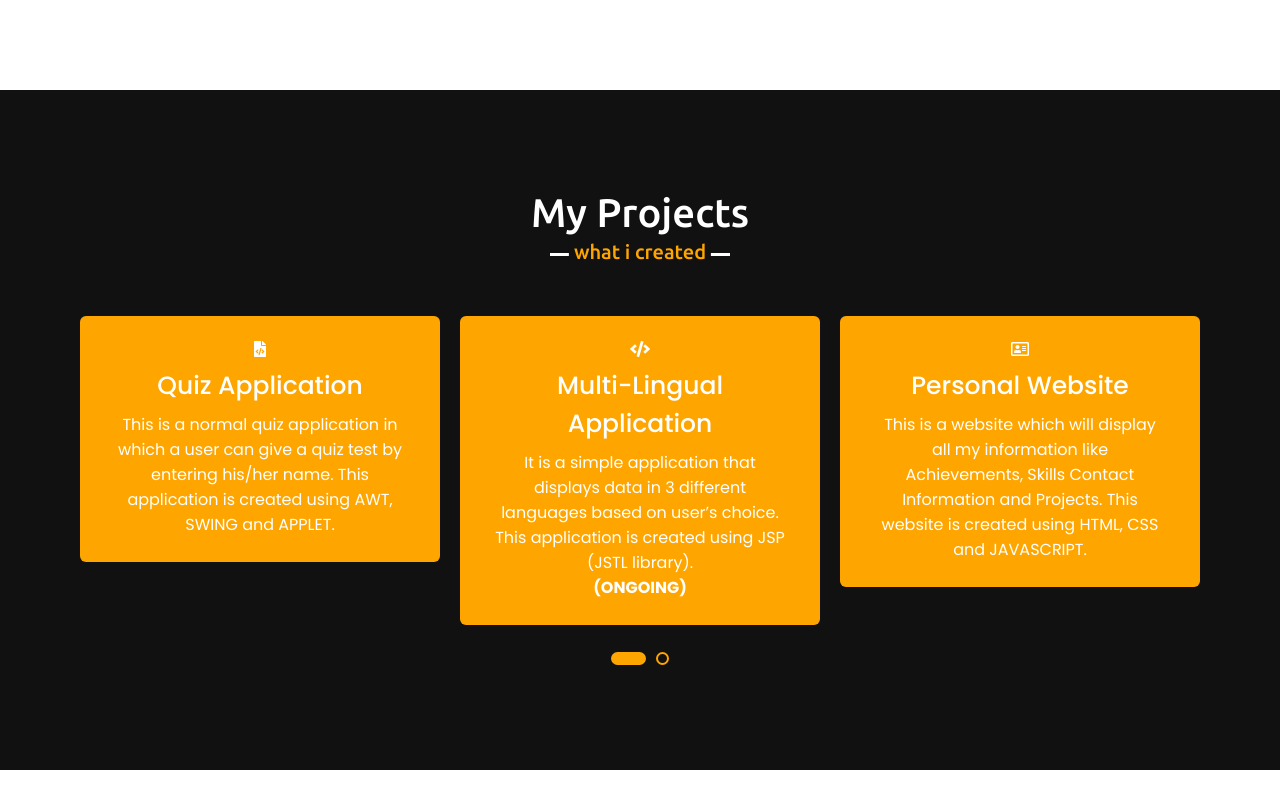
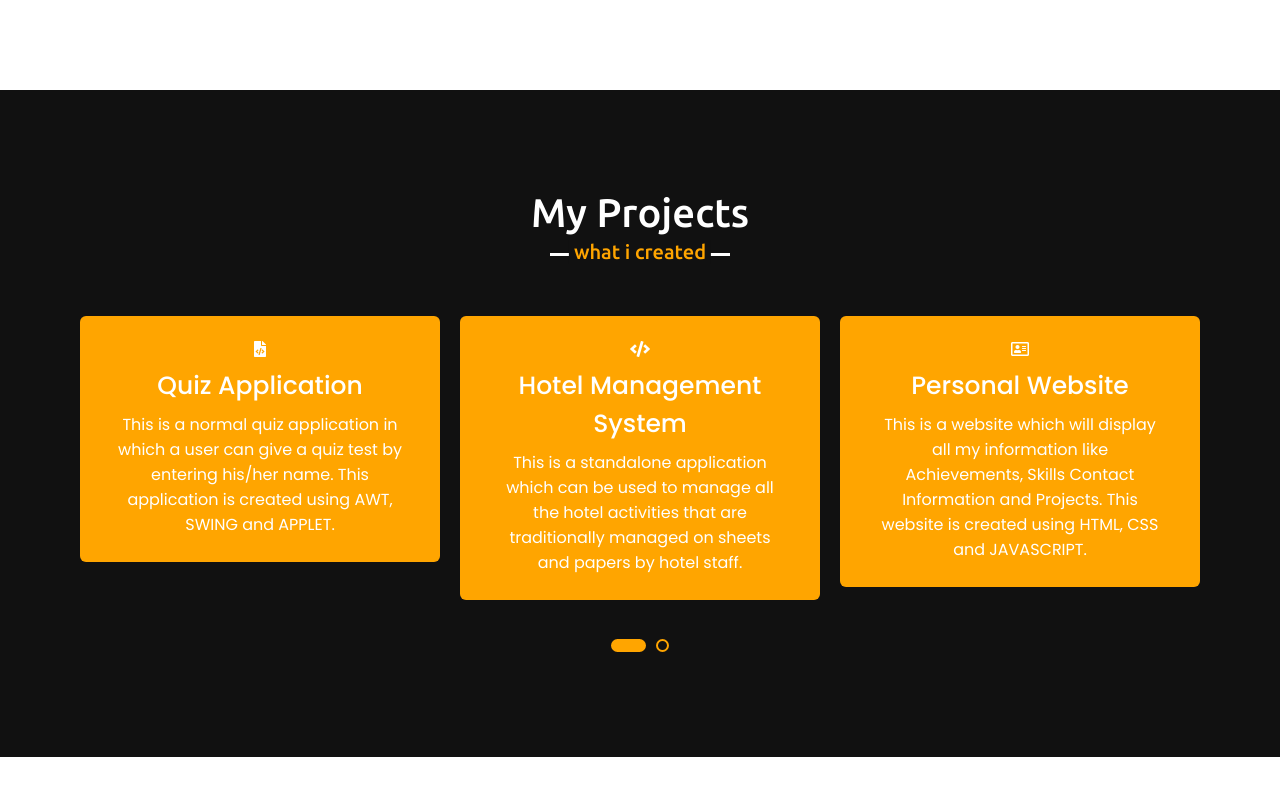
Before and after one commit to amanshivhare/Personal_Website.github.io, a plain HTML site: page index.html in a window 1280 px wide. Shown: the part 1443-2240 px from the top of the page. Drawn offline with nearby package versions, Linux system fonts and the light colour scheme.

Commit message:
Update index.html

```diff
--- a/index.html
+++ b/index.html
@@ -68,7 +68,7 @@
                 <div class="column right">
                     <div class="text">
                     <p> Hello my name is Aman Shivhare.<br> I am a final year Computer Science Engineering
-						Student of Shri Vaishnav Vidyapeeth Vishwavidyalaya Indore.<br><br>
+						Student at Shri Vaishnav Vidyapeeth Vishwavidyalaya Indore.<br><br>
 					  <b> My Educational Qualifications are: </b><br><br>
 					  (1) Completed my <b>10th</b> in <b>2016</b> with <b>7.2 CGPA.</b><br>
 					  (2) Completed my <b>12th</b> in <b>2018</b> with <b>71.8 %.</b><br>
@@ -111,9 +111,9 @@
                 <div class="card">
                     <div class="box">
                         <i class="fas fa-code"></i>
-                        <div class="text"> Multi-Lingual Application</div>
-                        <p>It is a simple application that displays data in 3 different languages based on user’s choice.
-						This application is created using JSP (JSTL library).<br> <b>(ONGOING)</b></p>
+                        <div class="text">Hotel Management System</div>
+                        <p>This is a standalone application which can be used to manage all the hotel activities that are
+						traditionally managed on sheets and papers by hotel staff.</p>
                     </div>
                 </div>
                 <div class="card">
```
